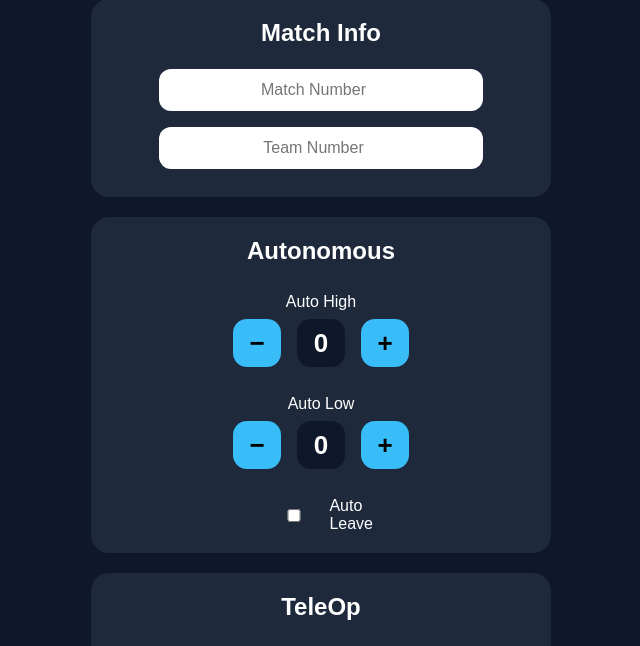
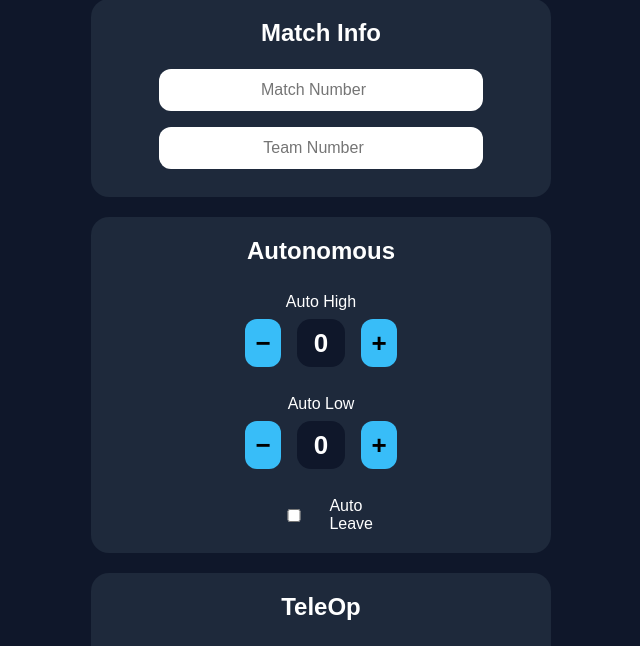
Before and after one commit to Ares-Engin/8056scout26, a plain HTML site: page scout.html in a window 1280 px wide. Shown: the part 95-741 px from the top of the page, without its empty margins (319-959 px from the left). Drawn offline with Linux system fonts and the light colour scheme.

Commit message:
New Version Fix

```diff
--- a/style.css
+++ b/style.css
@@ -76,15 +76,16 @@ select {
 }
 
 .controls button {
-  width: 48px;
+  width: 36px;          /* 👈 slimmer */
   height: 48px;
   font-size: 26px;
-  border-radius: 14px;
+  border-radius: 12px;
   border: none;
   background: #38bdf8;
   color: black;
   font-weight: bold;
 }
+
 
 /* 🔥 NUMBER TEXT SAME SIZE AS BUTTON */
 .controls span {
```
